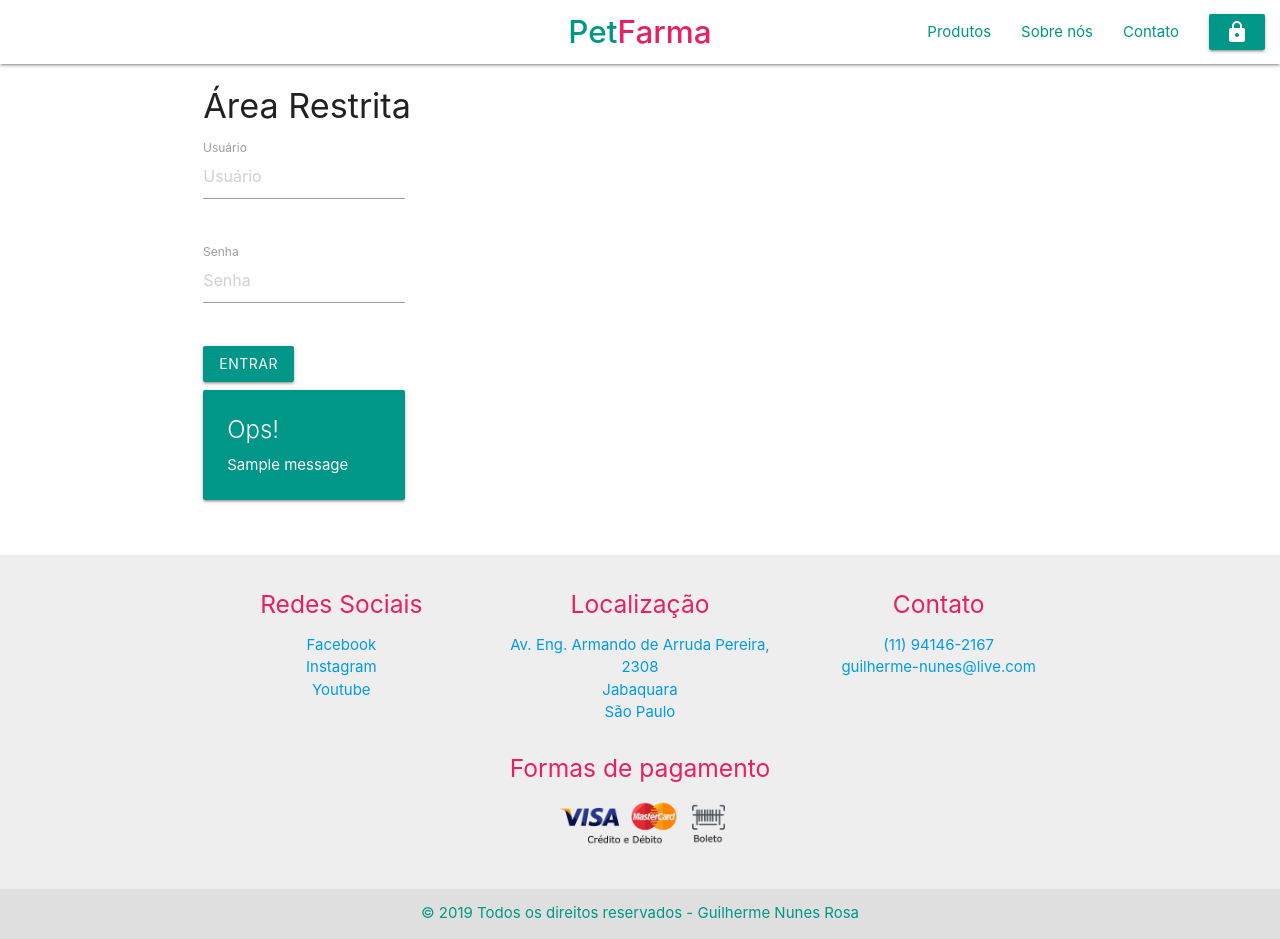
After one commit to gnrosa/petfarma-app, a Flask app: page /admin in a window 1280 px wide. The commit adds this page. Run offline with Flask 2, Linux system fonts and the light colour scheme; tables that the repository leaves empty hold one stand-in row (values such as "Sample post"); one stand-in notice (Sample message) is shown.

Commit message:
add funcionalities

```diff
--- a/app.py
+++ b/app.py
@@ -1,10 +1,11 @@
-from flask import Flask, render_template
+import os
+from flask import Flask, render_template, request, redirect, session, abort, flash
 from flask_sqlalchemy import SQLAlchemy
-from forms import FormConsulta
+from forms import FormConsulta, LoginForm
 
 app = Flask(__name__)
 app.config['SQLALCHEMY_DATABASE_URI'] = 'sqlite:///database.db'
-app.config['SECRET_KEY'] = 'dev'
+app.config['SECRET_KEY'] = os.urandom(12)
 db = SQLAlchemy(app)
 
 class Pedido(db.Model):
@@ -20,3 +21,25 @@ def index():
 	id = form.id.data
 	resultado = Pedido.query.filter_by(id=id).first()
 	return render_template('index.html', resultado=resultado, form=form)
+
+@app.route('/admin')
+def admin():
+	pedidos = Pedido.query.all()
+	form = LoginForm()
+	if not session.get('logged_in'):
+		return render_template('login.html', form=form)
+	else:
+		return render_template('admin.html', pedidos=pedidos)
+
+@app.route('/login', methods=['POST'])
+def do_admin_login():
+	if request.form['password'] == 'password' and request.form['username'] == 'admin':
+		session['logged_in'] = True
+	else:
+		flash('Verifique o usuário e senha')
+	return admin()
+
+@app.route('/logout', methods=['POST'])
+def logout():
+	session['logged_in'] = False
+	return redirect('admin')
--- a/forms.py
+++ b/forms.py
@@ -1,6 +1,10 @@
 from flask_wtf import FlaskForm
-from wtforms import IntegerField
+from wtforms import IntegerField, PasswordField, StringField
 from wtforms.validators import DataRequired
 
 class FormConsulta(FlaskForm):
 	id = IntegerField('Número do pedido', validators=[DataRequired()])
+
+class LoginForm(FlaskForm):
+	username = StringField('Usuário', validators=[DataRequired()])
+	password = PasswordField('Senha', validators=[DataRequired()])
--- a/templates/layout.html
+++ b/templates/layout.html
@@ -25,6 +25,7 @@
               <li><a href="#" class="teal-text">Produtos</a></li>
               <li><a href="#" class="teal-text">Sobre nós</a></li>
               <li><a href="#" class="teal-text">Contato</a></li>
+              <li><a href="{{ url_for('admin') }}" class="btn teal"><i class="material-icons">lock</i></a></li>
             </ul>
         </div>
       </nav>
--- /dev/null
+++ b/templates/login.html
@@ -0,0 +1,46 @@
+{% extends 'layout.html' %}
+{% block body %}
+<div class="container">
+	<div class="row">
+		<div class="col m6 s12">
+			<h4>Área Restrita</h4>
+			{% if session['logged_in'] %}
+			<h5>Você está logado</h5>
+			{% else %}
+			<form method="POST" action="/login">
+				<div class="row">
+					<div class="input-field col s6">
+						<input type="text" name="username" placeholder="Usuário" id="username" required="">
+						<label for="username">Usuário</label>
+					</div>
+				</div>
+				<div class="row">
+					<div class="input-field col s6">
+						<input type="password" name="password" placeholder="Senha" id="password" required="">
+						<label for="password">Senha</label>
+					</div>
+				</div>
+				<input type="submit" name="" value="Entrar" class="btn teal">
+			</form>
+			{% endif %}
+			{% with messages = get_flashed_messages() %}
+				{% if messages %}
+			    	{% for message in messages %}
+					<div class="row">
+						<div class="col s6">
+							<div class="card teal">
+								<div class="card-content white-text">
+									<span class="card-title">Ops!</span>
+									<p>{{ message }}</p>
+								</div>
+							</div>
+						</div>
+					</div>
+			    	{% endfor %}
+			  	{% endif %}
+			{% endwith %}
+
+		</div>
+	</div>
+</div>
+{% endblock %}
```
Also changed, not shown: templates/admin.html (added, +39 -0 lines), templates/index.html (+0 -24 lines).
